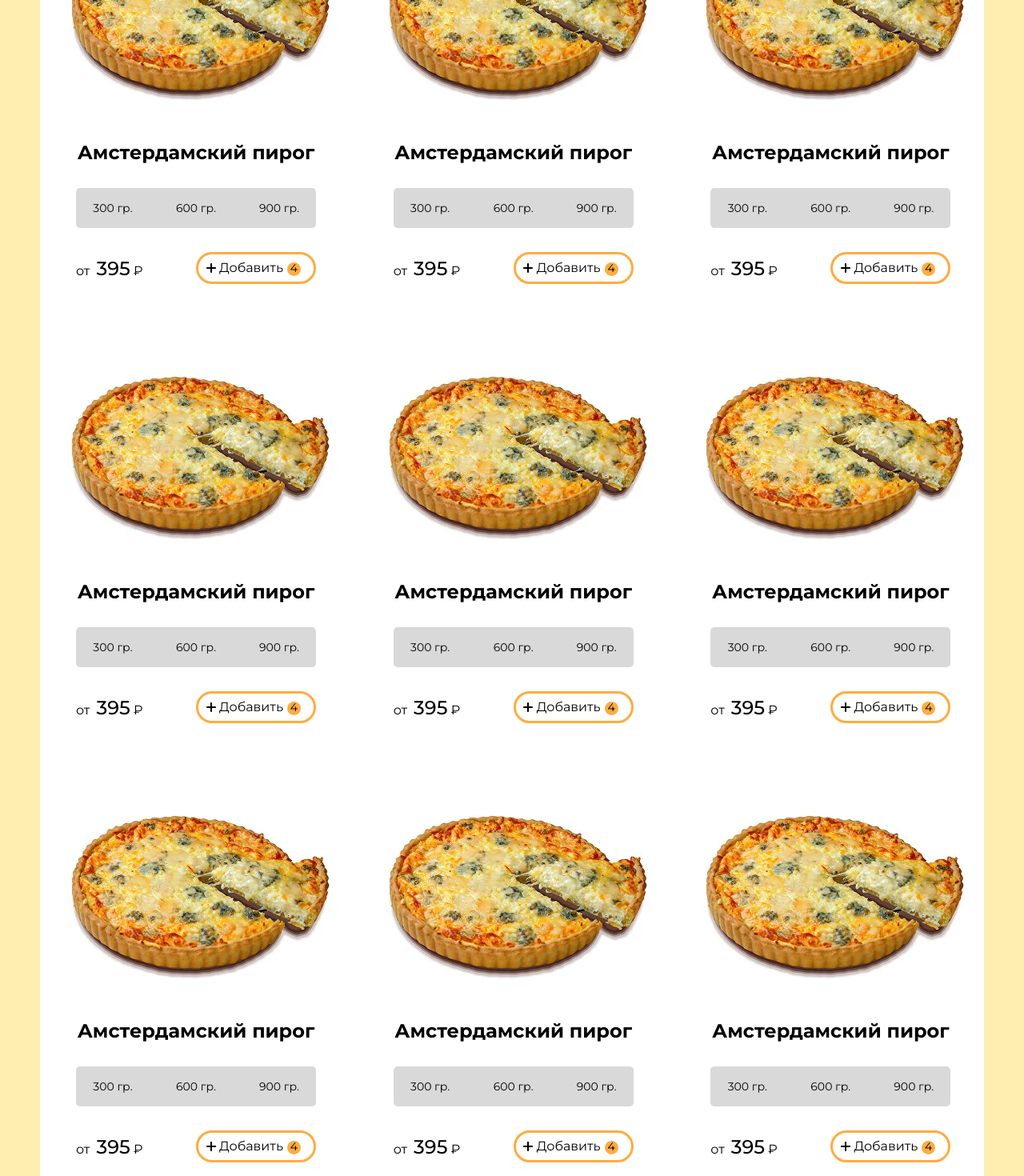
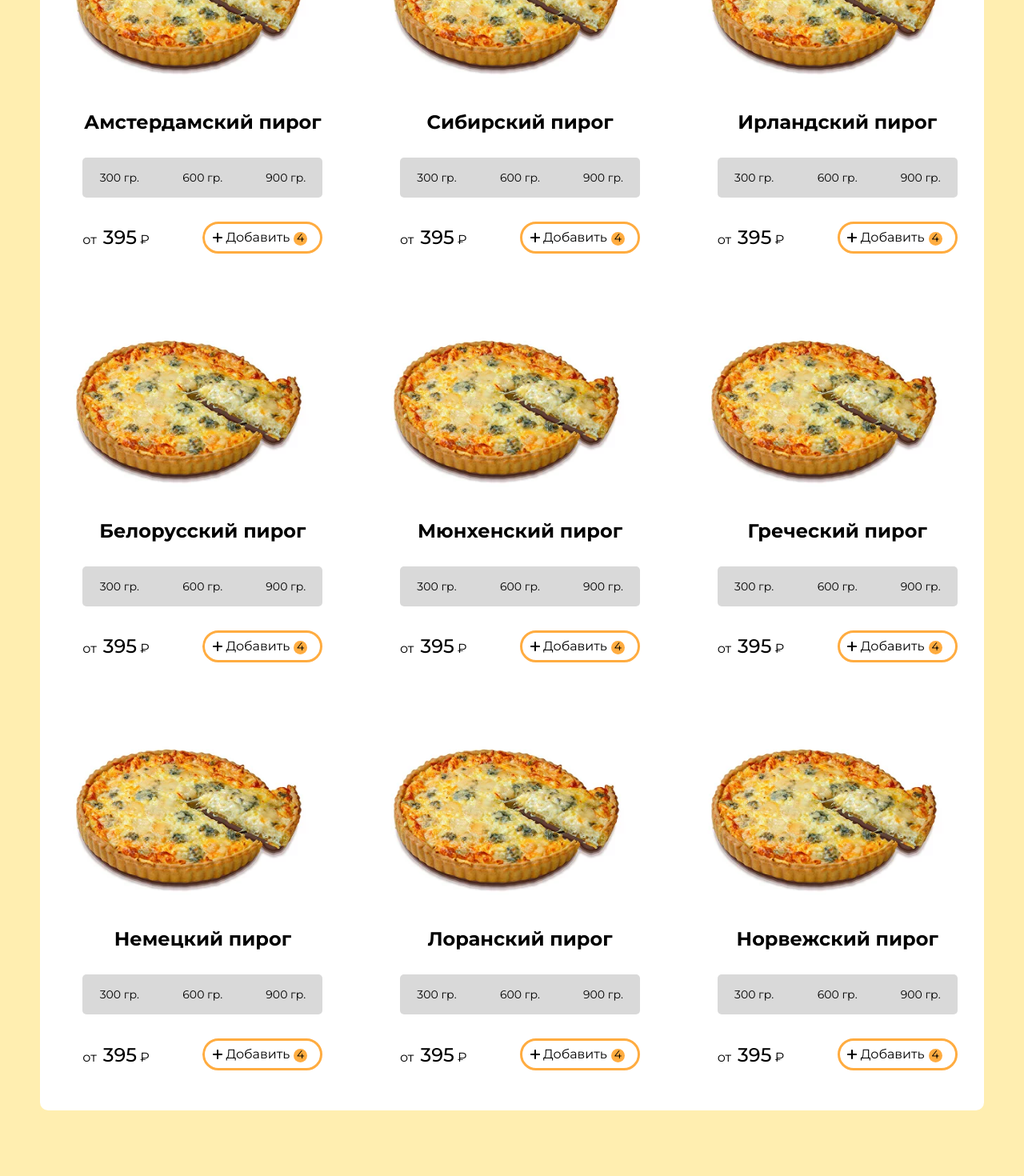
Before and after one commit to ghost3ds/react-pie, a React (Create React App) app: page / in a window 1280 px wide. Shown: the part 560-2030 px from the top of the page at 80% size. After the commit the page ends 1998 px from the top, so only its background shows below. Built offline with nearby package versions, Linux system fonts and the light colour scheme.

Commit message:
add some props to pieblock

```diff
--- a/src/App.js
+++ b/src/App.js
@@ -18,16 +18,15 @@ function App() {
       <h2 className="category__title">Все пироги</h2>
       {/* Карточки */}
       <div className="card__grid">
-        <PieBlock />
-        <PieBlock />
-        <PieBlock />
-        <PieBlock />
-        <PieBlock />
-        <PieBlock />
-        <PieBlock />
-        <PieBlock />
-        <PieBlock />
-        <PieBlock />
+        <PieBlock title="Амстердамский пирог" price="395" />
+        <PieBlock title="Сибирский пирог" price="395" />
+        <PieBlock title="Ирландский пирог" price="395" />
+        <PieBlock title="Белорусский пирог" price="395" />
+        <PieBlock title="Мюнхенский пирог" price="395" />
+        <PieBlock title="Греческий пирог" price="395" />
+        <PieBlock title="Немецкий пирог" price="395" />
+        <PieBlock title="Лоранский пирог" price="395" />
+        <PieBlock title="Норвежский пирог" price="395" />
       </div>
     </div>
   );
--- a/src/components/PieBlock.jsx
+++ b/src/components/PieBlock.jsx
@@ -1,12 +1,12 @@
 import React from 'react';
 
-function PieBlock() {
+function PieBlock(props) {
   return (
     <div className="card__container">
       <div className="card__img">
         <img src="./img/1.jpg" alt="pie"></img>
       </div>
-      <h2 className="card__title">Амстердамский пирог</h2>
+      <h2 className="card__title">{props.title}</h2>
       <div className="card__options">
         <ul>
           <li className="card__options__text">300 гр.</li>
@@ -16,7 +16,7 @@ function PieBlock() {
       </div>
       <div className="card__price">
         <div>
-          от<span className="card__price__amount">395</span>&#8381;
+          от<span className="card__price__amount">{props.price}</span>&#8381;
         </div>
         <div className="card__btn">
           <button>
--- a/src/scss/_card.scss
+++ b/src/scss/_card.scss
@@ -11,6 +11,10 @@
   max-width: 370px;
   border-radius: 5px;
   padding-left: 20px;
+  margin: 0 auto;
+  img {
+    width: 90%;
+  }
 
   .card__title {
     font-family: $body-font;
```
